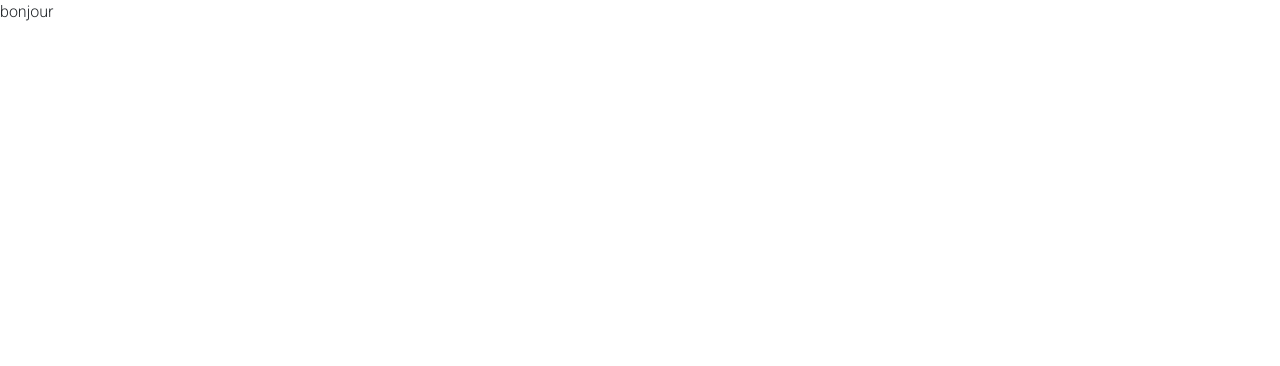
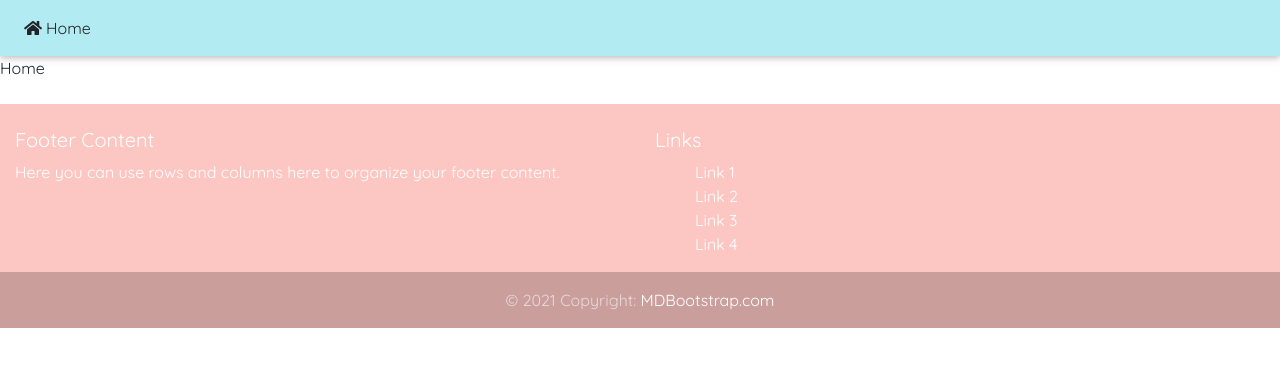
Before and after one commit to Jordane-Kraken/estate-agency, a Next.js app in the folder nextjs-estate-agency/: page / in a window 1280 px wide. Shown: the top 366 px of the page. Built offline with nearby package versions, Linux system fonts and the light colour scheme.

Commit message:
add header footer layout

```diff
--- /dev/null
+++ b/nextjs-estate-agency/components/footer.js
@@ -0,0 +1,42 @@
+import React from "react";
+import { MDBCol, MDBContainer, MDBRow, MDBFooter } from "mdbreact";
+
+export const Footer = () => {
+  return (
+    <MDBFooter color="rgba-red-light" className="font-medium pt-4 mt-4">
+      <MDBContainer fluid className="text-center text-md-left">
+        <MDBRow>
+          <MDBCol md="6">
+            <h5 className="title">Footer Content</h5>
+            <p>
+              Here you can use rows and columns here to organize your footer
+              content.
+            </p>
+          </MDBCol>
+          <MDBCol md="6">
+            <h5 className="title">Links</h5>
+            <ul>
+              <li className="list-unstyled">
+                <a href="#!">Link 1</a>
+              </li>
+              <li className="list-unstyled">
+                <a href="#!">Link 2</a>
+              </li>
+              <li className="list-unstyled">
+                <a href="#!">Link 3</a>
+              </li>
+              <li className="list-unstyled">
+                <a href="#!">Link 4</a>
+              </li>
+            </ul>
+          </MDBCol>
+        </MDBRow>
+      </MDBContainer>
+      <div className="footer-copyright text-center py-3">
+        <MDBContainer fluid>
+          &copy; {new Date().getFullYear()} Copyright: <a href="https://www.mdbootstrap.com"> MDBootstrap.com </a>
+        </MDBContainer>
+      </div>
+    </MDBFooter>
+  );
+}
--- a/nextjs-estate-agency/components/header.js
+++ b/nextjs-estate-agency/components/header.js
@@ -1,9 +1,32 @@
 import React from 'react';
+import {
+  MDBNavbar,
+  MDBNavbarBrand,
+  MDBNavbarNav,
+  MDBNavItem,
+  MDBNavbarToggler,
+  MDBCollapse,
+  MDBFormInline,
+  MDBDropdown,
+  MDBDropdownToggle,
+  MDBDropdownMenu,
+  MDBDropdownItem,
+  MDBIcon
+  } from "mdbreact";
 
 export const Header = () => {
   return (
-    <div>
-
-    </div>
+    <MDBNavbar color="rgba-cyan-light" expand="md">
+    <MDBNavbarToggler />
+      <MDBCollapse id="navbarCollapse" navbar>
+        <MDBNavbarNav left>
+          <MDBNavItem>
+            <div className="nav-link">
+              <MDBIcon icon="home" className="mr-1"/>Home
+            </div>
+          </MDBNavItem>
+        </MDBNavbarNav>
+      </MDBCollapse>
+    </MDBNavbar>
   )
 }
--- a/nextjs-estate-agency/components/layout.js
+++ b/nextjs-estate-agency/components/layout.js
@@ -1,10 +1,13 @@
+import React from 'react';
 import { Header } from './header';
+import { Footer } from './footer';
 
 export const Layout = ({children}) => {
   return (
-    <div>
+    <>
       <Header />
       {children}
-    </div>
+      <Footer />
+    </>
   )
 }
--- a/nextjs-estate-agency/pages/index.js
+++ b/nextjs-estate-agency/pages/index.js
@@ -4,7 +4,7 @@
 const Home = () => {
   return (
     <Layout>
-      bonjour
+      <div>Home</div>
     </Layout>
   )
 }
--- a/nextjs-estate-agency/styles/globals.css
+++ b/nextjs-estate-agency/styles/globals.css
@@ -1,16 +1,7 @@
+@import url('https://fonts.googleapis.com/css2?family=Quicksand&display=swap');
 html,
 body {
   padding: 0;
   margin: 0;
-  font-family: -apple-system, BlinkMacSystemFont, Segoe UI, Roboto, Oxygen,
-    Ubuntu, Cantarell, Fira Sans, Droid Sans, Helvetica Neue, sans-serif;
+  font-family: 'Quicksand', sans-serif !important;
 }
-
-a {
-  color: inherit;
-  text-decoration: none;
-}
-
-* {
-  box-sizing: border-box;
-}
```
Also changed, not shown: nextjs-estate-agency/styles/Home.module.css (deleted, +0 -121 lines).
